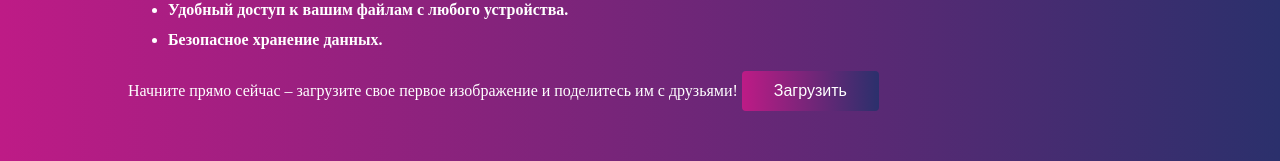
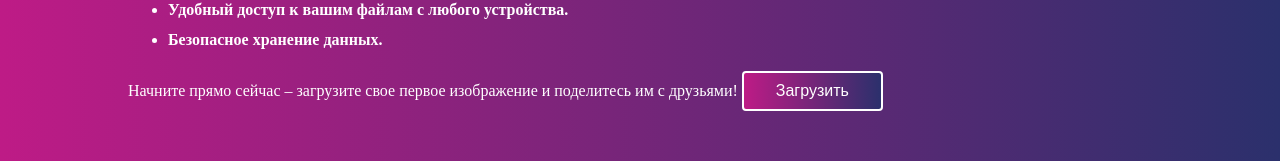
Before and after one commit to HapppyEnd/image_server, a plain HTML site: page static/index.html in a window 1280 px wide. Shown: the part 545-706 px from the top of the page. Drawn offline with Linux system fonts and the light colour scheme.

Commit message:
Refactored styles.css.

```diff
--- a/static/styles/styles.css
+++ b/static/styles/styles.css
@@ -77,7 +77,7 @@ a {
     color: white;
     min-height: 40px;
     border-radius: 4px;
-    border: none;
+    border: 2px solid white;
 }
 
 .btn {
```
